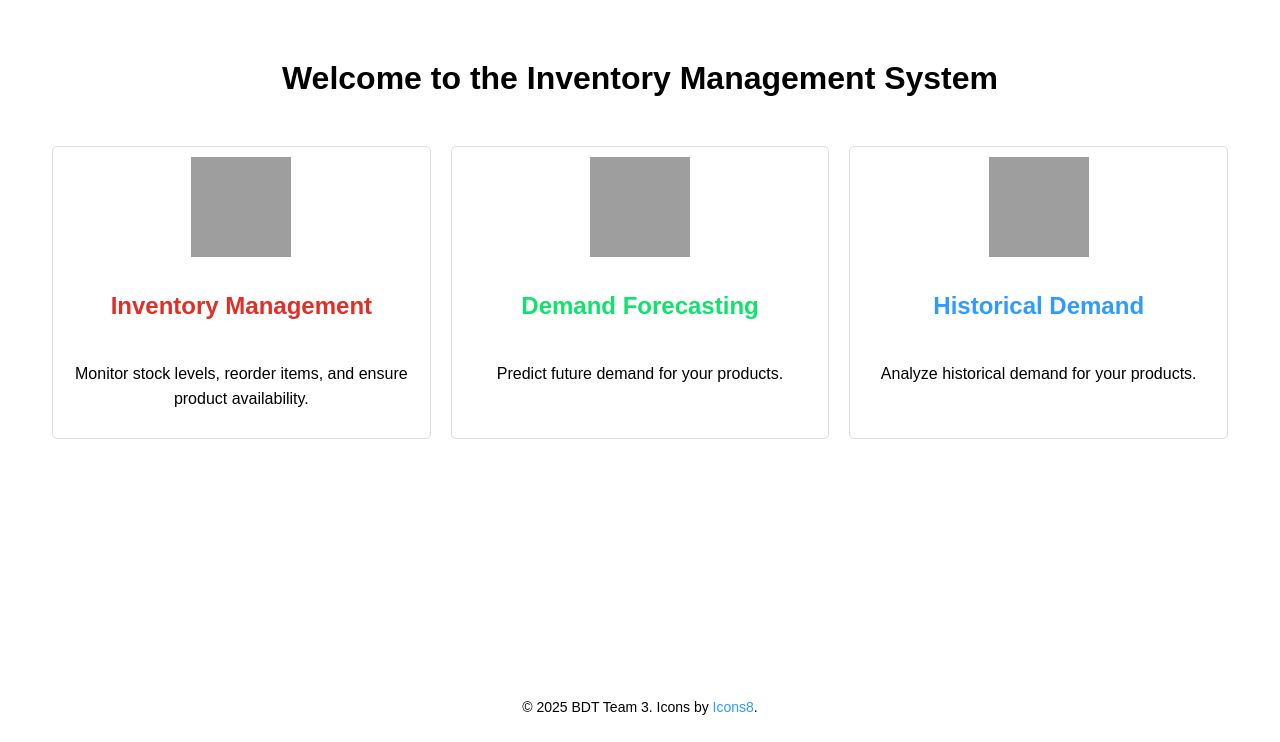
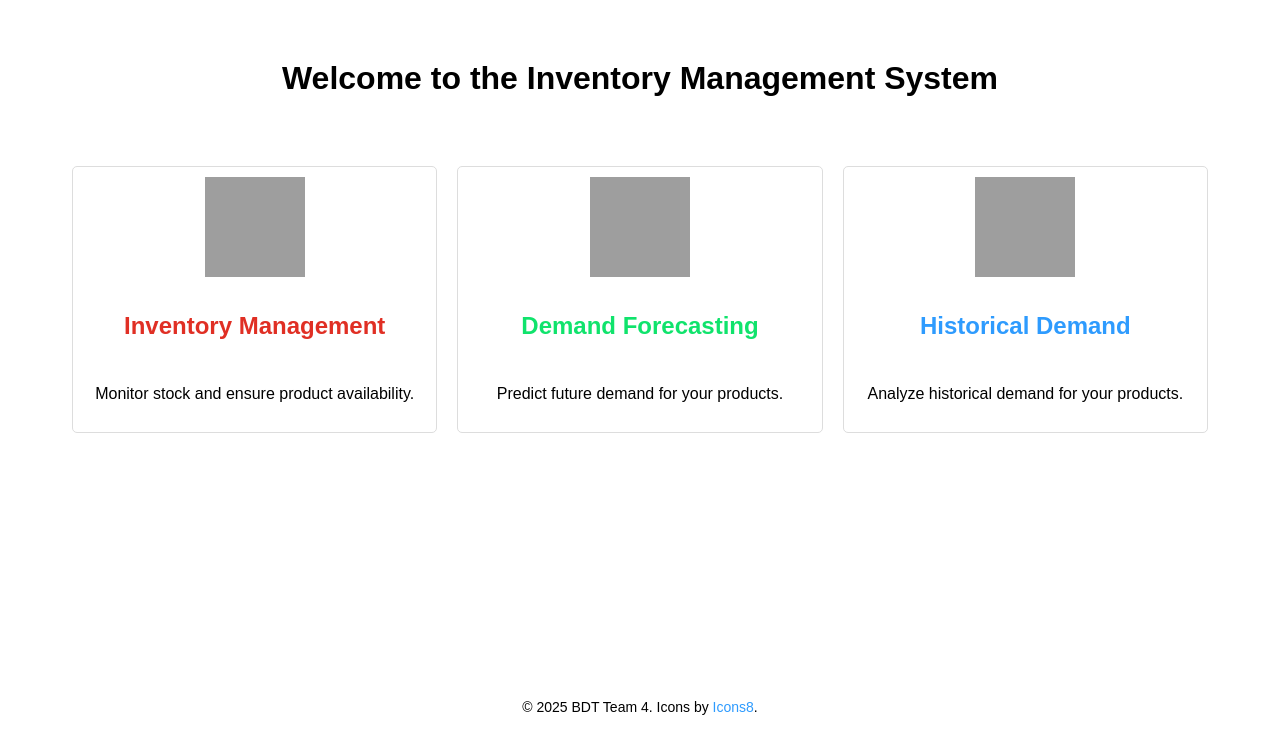
Before and after one commit to habarcs/bigdata, a Flask app: page / in a window 1280 px wide. Shown: the part 58-800 px from the top of the page. Run offline with Flask 3, Linux system fonts and the light colour scheme; some libraries are stand-ins or nearby versions; grey boxes are pictures that could not be loaded.

Commit message:
small design fix

```diff
--- a/ui/app.py
+++ b/ui/app.py
@@ -149,11 +149,9 @@ def graphing(title, table, graph_title, graph_label):
                       color_discrete_sequence=['#2E9BFE'],
                       template='plotly_white')
         fig.update_layout(
-                      title_font=dict(family="Futura, sans-serif"),
-                      xaxis_title_font=dict(family="Futura, sans-serif"),
-                      yaxis_title_font=dict(family="Futura, sans-serif"),
+                      title=dict(x=0.5, xanchor='center', font=dict(family="Futura, sans-serif")),
                       font=dict(family="Futura, sans-serif"),
-                      hoverlabel=dict(font_family="Futura, sans-serif"))
+                      hoverlabel=dict(font_family="Futura, sans-serif", font_color="white"))
         graph_html = fig.to_html(full_html=False)
 
         return render_template('graph.html', title=title,
--- a/ui/static/styles.css
+++ b/ui/static/styles.css
@@ -76,3 +76,8 @@ footer a {
 footer a:hover {
     text-decoration: underline;
 }
+
+div.block-container a:hover {
+    background-color: lightgrey;
+    transition: background-color 0.3s;
+}
--- a/ui/templates/base.html
+++ b/ui/templates/base.html
@@ -19,7 +19,7 @@
     {% block content %}{% endblock %}
 </main>
 <footer>
-    <p>&copy; 2025 BDT Team 3. Icons by <a href="https://icons8.com" target="_blank" rel="noopener noreferrer">Icons8</a>.</p>
+    <p>&copy; 2025 BDT Team 4. Icons by <a href="https://icons8.com" target="_blank" rel="noopener noreferrer">Icons8</a>.</p>
 </footer>
 </body>
 </html>
--- a/ui/templates/home.html
+++ b/ui/templates/home.html
@@ -4,12 +4,12 @@
 
 {% block content %}
 <h1 style="text-align: center;">Welcome to the Inventory Management System</h1>
-<div style="display: flex; gap: 20px; justify-content: space-between; padding: 20px;">
+<div class="block-container" style="display: flex; gap: 20px; justify-content: space-between; padding: 40px;">
     <a href="{{ url_for('inventory') }}"
        style="flex: 1; text-decoration: none; color: inherit; border: 1px solid #ddd; padding: 10px; border-radius: 5px; display: flex; flex-direction: column; align-items: center;">
         <img src="https://img.icons8.com/?size=100&id=ObgwZHCsUW8b&format=png&color=000000" alt="Inventory Icon" style="width: 100px; height: 100px; margin-bottom: 10px;">
         <h2 style="color: #E02F24;">Inventory Management</h2>
-        <p style="text-align: center;">Monitor stock levels, reorder items, and ensure product availability.</p>
+        <p style="text-align: center;">Monitor stock and ensure product availability.</p>
     </a>
 
     <a href="{{ url_for('forecasting') }}"
```
